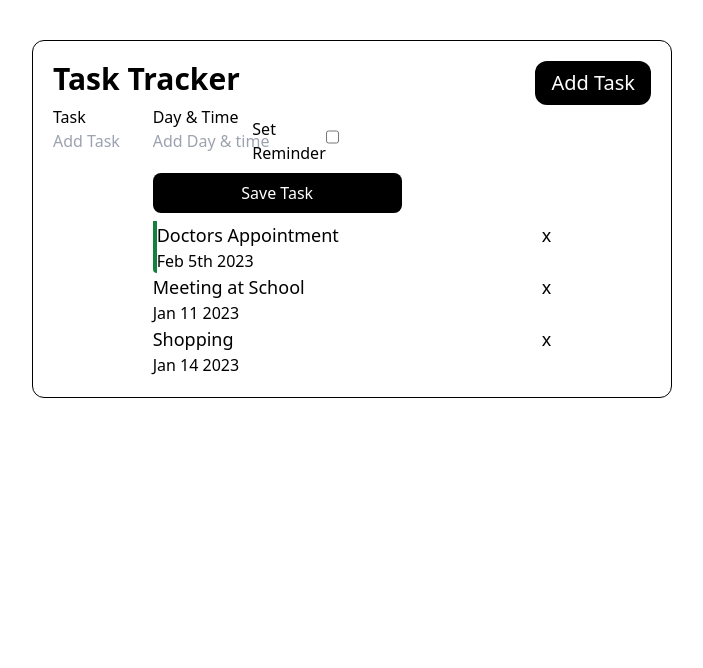
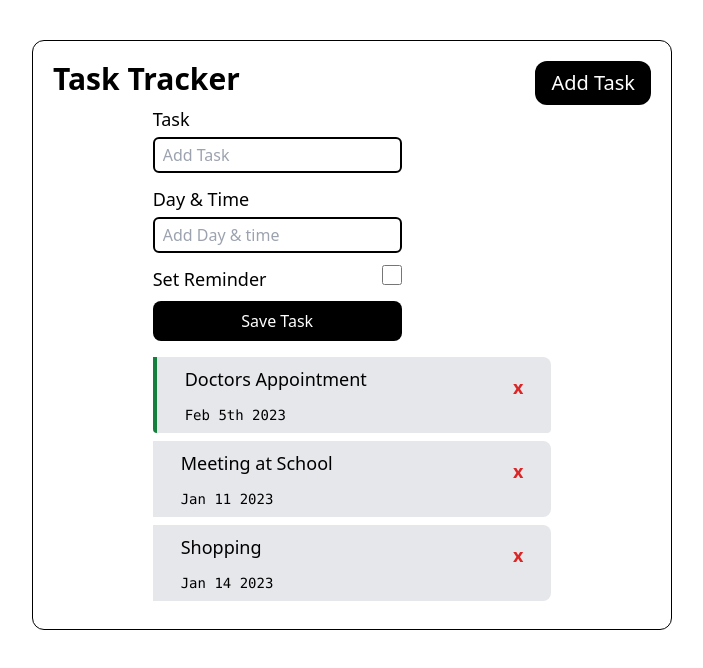
Before and after one commit to MussieT/twitter-me, a React (Create React App) app: page / in a window 1280 px wide. Shown: the top 668 px of the page, without its empty margins (288-991 px from the left). Built offline with nearby package versions, Linux system fonts and the light colour scheme.

Commit message:
@apply class modifiers

```diff
--- a/src/index.css
+++ b/src/index.css
@@ -1,3 +1,29 @@
 @tailwind base;
 @tailwind components;
 @tailwind utilities;
+
+@layer components {
+    .task-image {
+        @apply bg-gray-200 px-7 py-2 rounded-r-lg w-full my-2 text-center
+    }
+
+    .task-icon {
+        @apply mt-2 text-red-600 font-bold hover:cursor-pointer
+    }
+
+    .task-reminder-text {
+        @apply text-sm font-thin font-mono mt-1 flex justify-start
+    }
+
+    .task-input {
+        @apply border-2 border-black rounded-md mt-1 w-1/2 p-1 pl-2 placeholder:text-base
+    }
+
+    .task-label {
+        @apply block text-lg
+    }
+
+    .task-inputs-grid {
+        @apply col-start-2 col-span-5
+    }
+}
```
